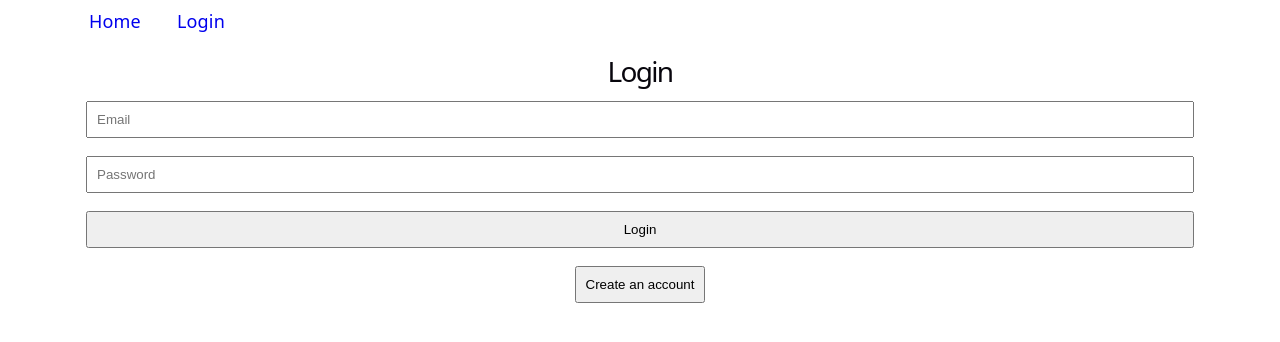
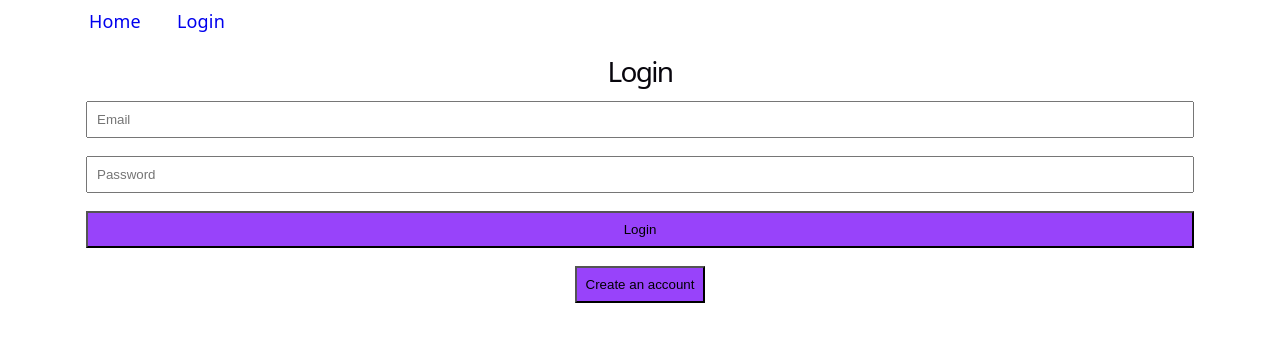
Before and after one commit to kellyjchin/simple-exercise-tracker, a React (Vite) app: page /login in a window 1280 px wide. Shown: the top 342 px of the page. Built offline with nearby package versions, Linux system fonts and the light colour scheme; no server answers.

Commit message:
Nav and homepage tweaks

```diff
--- a/src/index.css
+++ b/src/index.css
@@ -5,7 +5,7 @@
   --border: #e5e4e7;
   --code-bg: #f4f3ec;
   --accent: #aa3bff;
-  --accent-bg: rgba(170, 59, 255, 1);
+  --accent-bg: rgb(152, 67, 250);
   --accent-border: rgba(170, 59, 255, 0.5);
   --social-bg: rgba(244, 243, 236, 0.5);
   --shadow:
@@ -38,7 +38,7 @@
     --border: #2e303a;
     --code-bg: #1f2028;
     --accent: #c084fc;
-    --accent-bg: rgba(192, 132, 252, 1);
+    --accent-bg: rgb(157, 63, 251);
     --accent-border: rgba(192, 132, 252, 0.5);
     --social-bg: rgba(47, 48, 58, 0.5);
     --shadow:
--- a/src/pages/Auth.tsx
+++ b/src/pages/Auth.tsx
@@ -67,12 +67,12 @@ function Auth() {
                     onChange={(e) => setPassword(e.target.value)}
                 />
 
-                <button className='p-2' type="submit">
+                <button className='p-2 navy' type="submit">
                     {isLogin ? 'Login' : 'Sign Up'}
                 </button>
             </form>
 
-            <button className='p-2 mt-2' onClick={() => setIsLogin(prev => !prev)}>
+            <button className='p-2 mt-2 navy' onClick={() => setIsLogin(prev => !prev)}>
                 {isLogin ? 'Create an account' : 'Already have an account?'}
             </button>
             { errorMsg ? <p style={{ color: 'red' }}>{errorMsg}</p> : ''}
--- a/src/pages/Home.tsx
+++ b/src/pages/Home.tsx
@@ -6,8 +6,8 @@ function Home() {
 
     return (
         <>
-            <h1>Simple Exercise Tracker (SET) 1.0</h1>
-            <p>Welcome! Here you can... track your exercises lol.</p>
+            <h1>Simple Exercise Tracker (SET)</h1>
+            <p>Here you can... track your exercises lol.</p>
             {session ? <Link to="/dashboard">Go to Dashboard</Link> : <Link to="/login">Login</Link>}
         </>
     )
```
